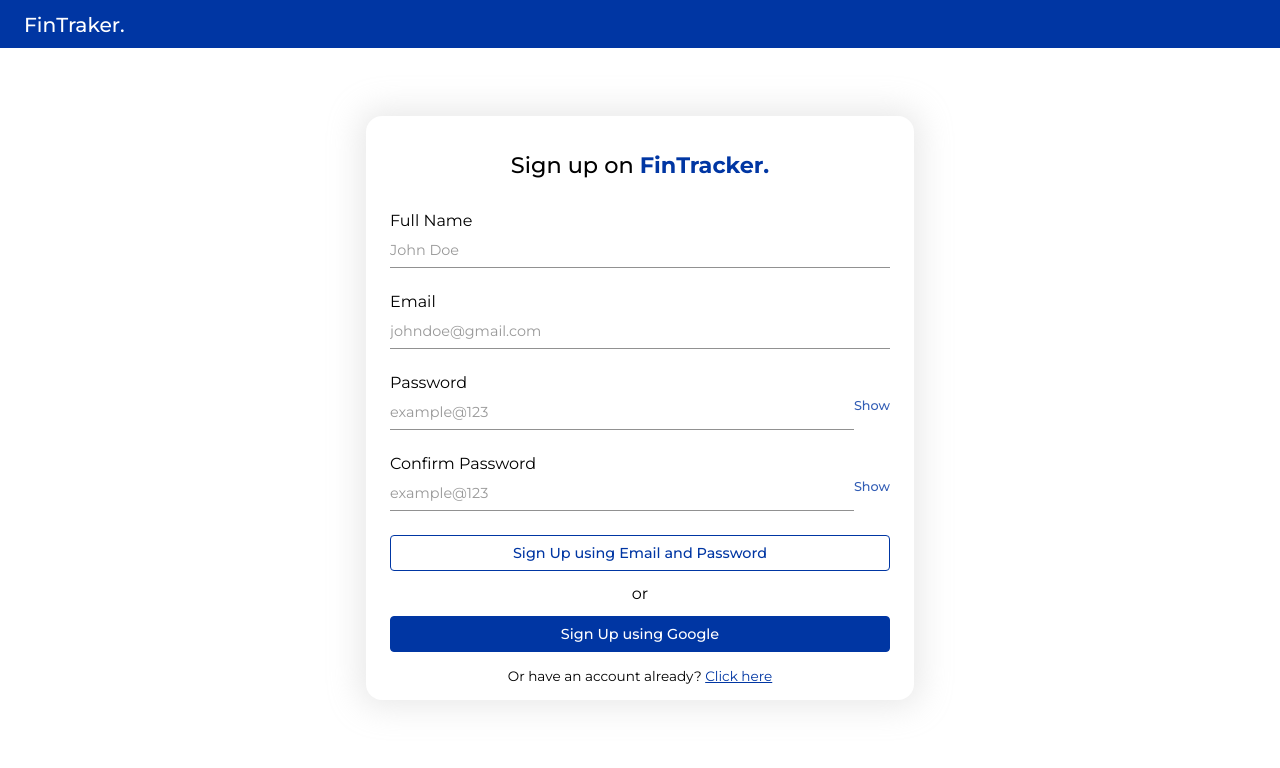
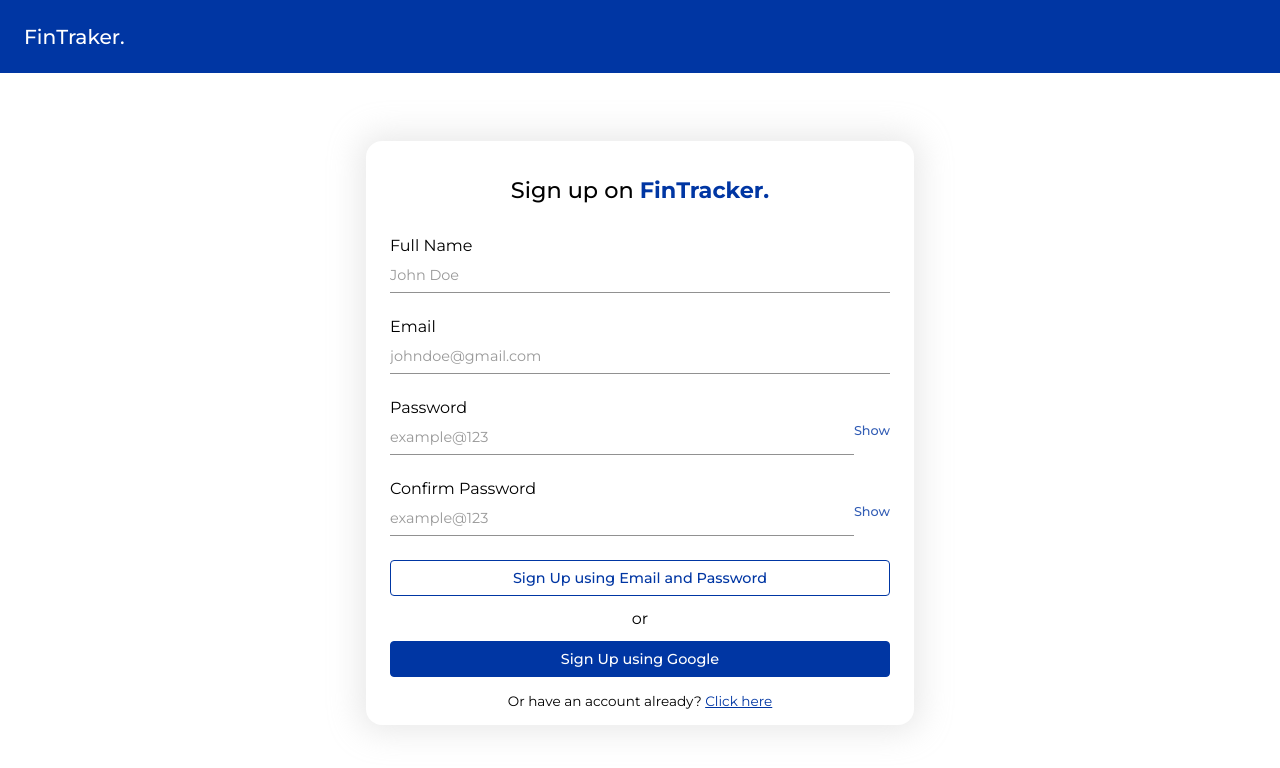
Before and after one commit to arjunkr403/Fintracker, a React (Create React App) app: page / in a window 1280 px wide. Shown: the top 768 px of the page. Built offline with nearby package versions, Linux system fonts and the light colour scheme; no server answers; the HTML template or start-up script is replaced by a standard one.

Commit message:
height removed

```diff
--- a/src/components/Header/styles.css
+++ b/src/components/Header/styles.css
@@ -5,7 +5,7 @@
     top: 0;
     left: 0;
     width: 100;
-    height: 1rem !important;
+
     display: flex;
     justify-content: space-between;
     align-items: center;
```
